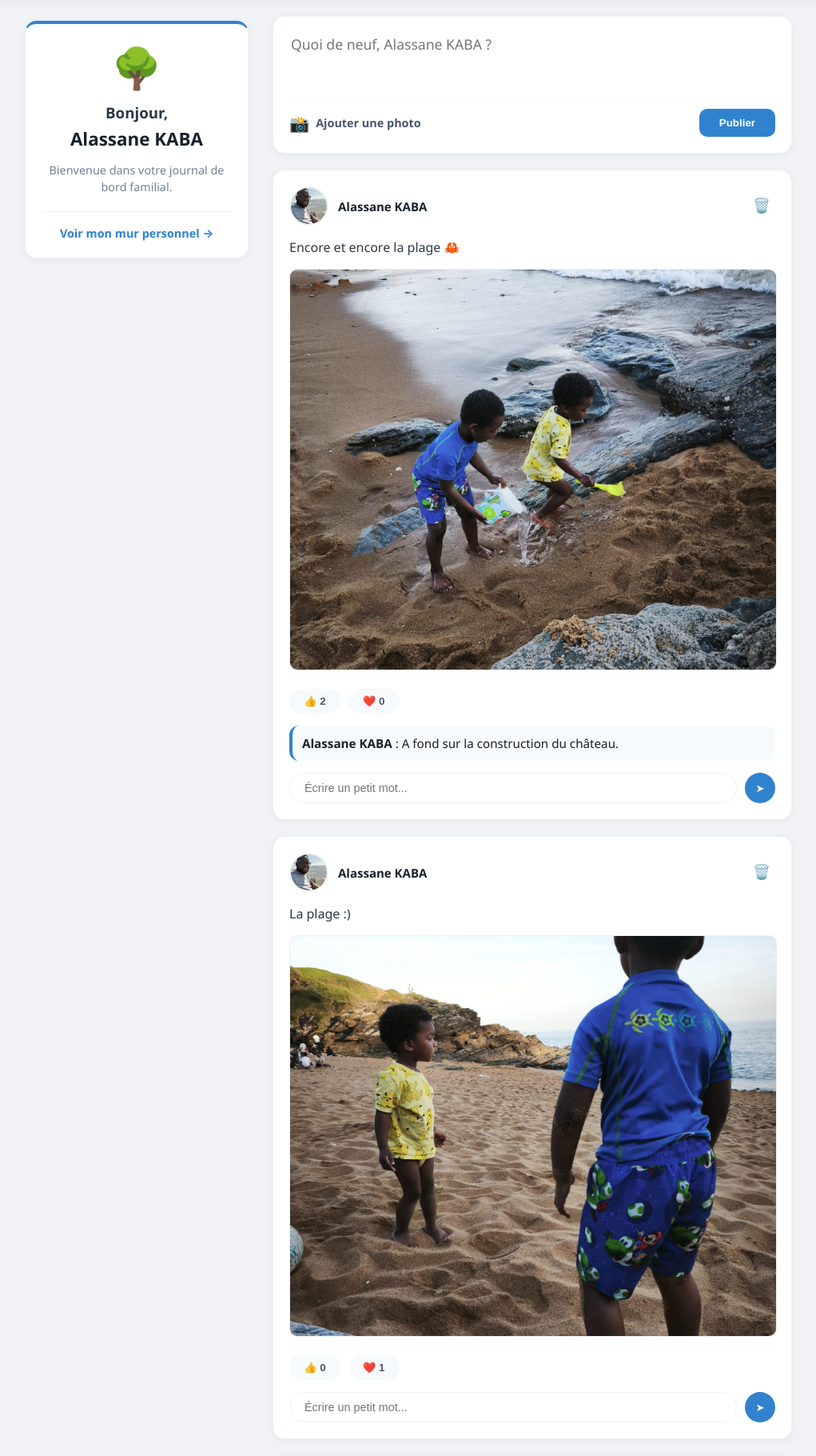
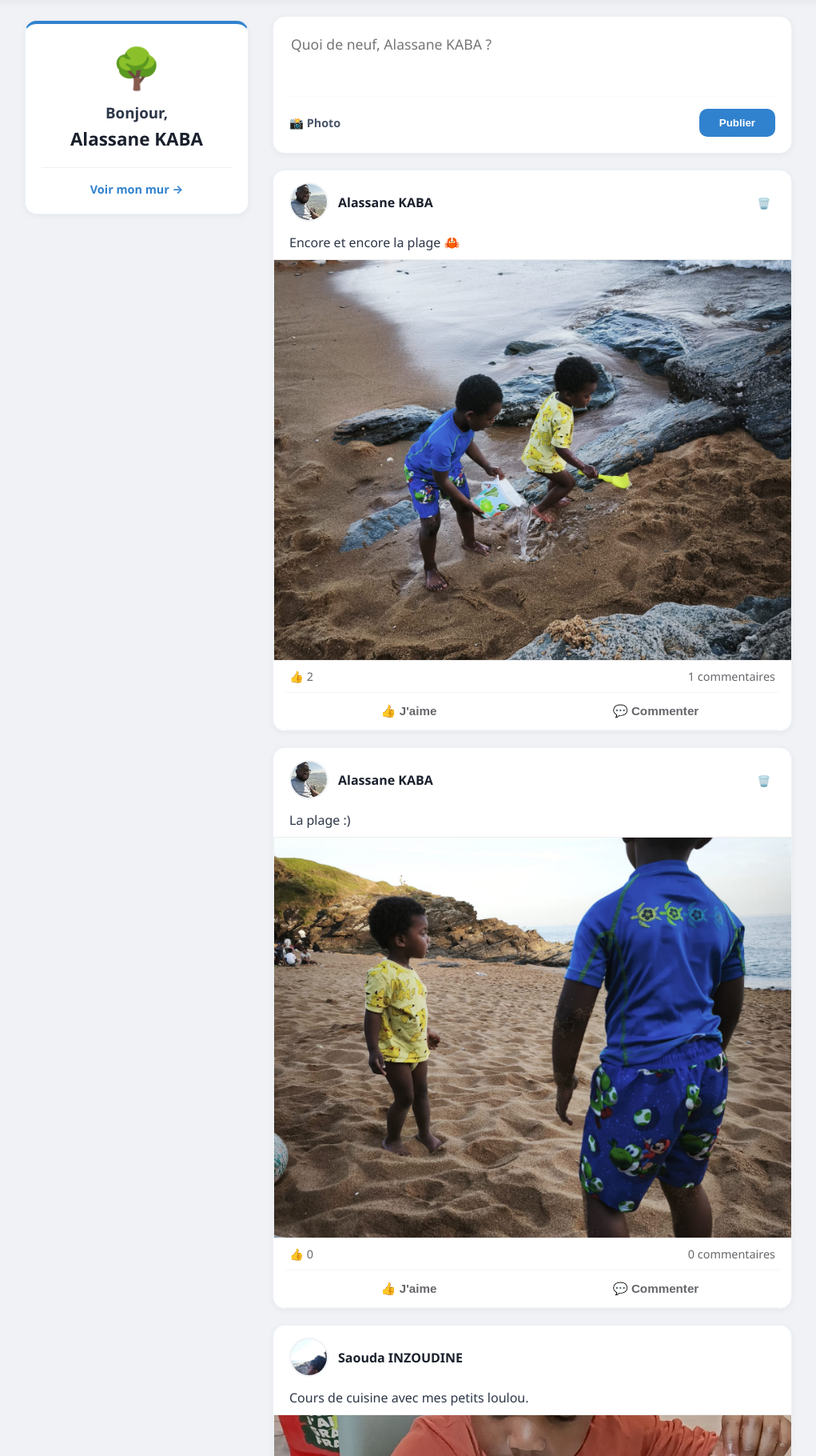
Before and after one commit to alassaneKaba/La-Gazette-Familiale, a Flask app: page / in a window 1280 px wide. Shown: the part 59-1879 px from the top of the page at 80% size, without its empty margins (129-1150 px from the left). Run offline with Flask 3, Linux system fonts and the light colour scheme; a user stored in the database is signed in; data comes from the database, SQL or seed files in the repository; both versions use the stored data as it was after the commit.

```diff
--- a/app.py
+++ b/app.py
@@ -1,4 +1,4 @@
-from flask import Flask, render_template, request, redirect, session, jsonify, flash
+from flask import Flask, render_template, request, redirect, session, jsonify, flash, url_for
 import sqlite3, os
 from werkzeug.utils import secure_filename
 from werkzeug.security import generate_password_hash, check_password_hash
@@ -57,7 +57,13 @@ def home():
             JOIN users ON posts.username = users.username
             ORDER BY posts.id DESC
         """).fetchall()
-        comments = db.execute("SELECT * FROM comments").fetchall()
+
+        # Modification ici : on nomme l'avatar explicitement 'comm_avatar'
+        comments = db.execute('''
+            SELECT comments.*, users.avatar AS comm_avatar
+            FROM comments
+            JOIN users ON comments.username = users.username
+        ''').fetchall()
     return render_template("home.html", posts=posts, comments=comments)
 
 
@@ -248,6 +254,19 @@ def delete_account():
     return redirect("/")
 
 
+@app.route("/delete/<int:post_id>", methods=["POST"])
+def delete_post(post_id):
+    if "user" not in session:
+        return redirect(url_for("login"))
+
+    with get_db() as db:
+        # On vérifie que c'est bien l'auteur qui supprime
+        db.execute("DELETE FROM posts WHERE id = ? AND username = ?", (post_id, session["user"]))
+        db.commit()
+
+    # C'est cette ligne qui évite le "Not Found"
+    return redirect(url_for("home"))
+
 @app.route("/logout")
 def logout():
     session.pop("user", None)
--- a/static/style.css
+++ b/static/style.css
@@ -95,3 +95,30 @@ nav {
         max-height: 350px; /* Encore plus compact sur téléphone */
     }
 }
+
+/* Boutons d'actions Like/Comment */
+.action-btn {
+    flex: 1;
+    background: none;
+    border: none;
+    padding: 10px;
+    color: #65676b;
+    font-weight: 600;
+    font-size: 0.95em;
+    cursor: pointer;
+    display: flex;
+    align-items: center;
+    justify-content: center;
+    gap: 8px;
+    transition: background 0.2s;
+    border-radius: 6px;
+    margin: 2px;
+}
+
+.action-btn:hover {
+    background-color: #f2f2f2;
+}
+
+.action-btn span {
+    display: inline-block;
+}
--- a/templates/home.html
+++ b/templates/home.html
@@ -7,13 +7,12 @@
             <div style="font-size: 50px; margin-bottom: 10px;">🌳</div>
             <h3 style="margin: 0; color: #2d3748;">Bonjour,</h3>
             <h2 style="margin: 5px 0; color: #1a202c; font-size: 1.4em;">{{ session['user'] }}</h2>
-            <p style="font-size: 0.9em; color: #718096; line-height: 1.4;">Bienvenue dans votre journal de bord familial.</p>
             <div style="margin-top: 20px; padding-top: 15px; border-top: 1px solid #edf2f7;">
-                <a href="{{ url_for('profile', username=session['user']) }}" style="text-decoration: none; color: #3182ce; font-weight: 700; font-size: 0.9em;">Voir mon mur personnel →</a>
+                <a href="{{ url_for('profile', username=session['user']) }}" style="text-decoration: none; color: #3182ce; font-weight: 700; font-size: 0.9em;">Voir mon mur →</a>
             </div>
         {% else %}
-            <p style="color: #718096;">Connectez-vous pour voir les derniers souvenirs de la famille.</p>
-            <a href="/login" style="display: inline-block; margin-top: 10px; background: #3182ce; color: white; padding: 10px 20px; border-radius: 10px; text-decoration: none; font-weight: bold;">Se connecter</a>
+            <p style="color: #718096;">Connectez-vous pour participer.</p>
+            <a href="/login" style="display: inline-block; background: #3182ce; color: white; padding: 10px 20px; border-radius: 10px; text-decoration: none; font-weight: bold;">Se connecter</a>
         {% endif %}
     </div>
 </aside>
@@ -27,15 +26,14 @@
                       style="width: 100%; border: none; outline: none; resize: none; font-size: 1.1em; font-family: inherit; min-height: 60px; margin-bottom: 10px;"></textarea>
 
             <div id="preview-container" style="display: none; position: relative; margin-bottom: 15px;">
-                <img id="image-preview" src="#" alt="Aperçu" style="width: 100%; max-height: 300px; object-fit: cover; border-radius: 12px; border: 1px solid #edf2f7;">
+                <img id="image-preview" src="#" style="width: 100%; max-height: 300px; object-fit: cover; border-radius: 12px; border: 1px solid #edf2f7;">
                 <button type="button" onclick="removeImage()"
-                        style="position: absolute; top: 10px; right: 10px; background: rgba(0,0,0,0.6); color: white; border: none; border-radius: 50%; width: 30px; height: 30px; cursor: pointer; font-weight: bold; display: flex; align-items: center; justify-content: center;">✕</button>
+                        style="position: absolute; top: 10px; right: 10px; background: rgba(0,0,0,0.6); color: white; border: none; border-radius: 50%; width: 30px; height: 30px; cursor: pointer; display: flex; align-items: center; justify-content: center; font-weight: bold;">✕</button>
             </div>
 
             <div style="display: flex; justify-content: space-between; align-items: center; border-top: 1px solid #f7fafc; padding-top: 15px;">
                 <label style="cursor: pointer; color: #4a5568; display: flex; align-items: center; gap: 8px; font-weight: 600; font-size: 0.9em;">
-                    <span style="font-size: 1.4em;">📸</span>
-                    <span id="file-label-text">Ajouter une photo</span>
+                    <span>📸 Photo</span>
                     <input type="file" id="image-input" name="image" accept="image/*" style="display: none;" onchange="previewFile()">
                 </label>
                 <button type="submit" style="background: #3182ce; color: white; padding: 10px 25px; border: none; border-radius: 10px; font-weight: 700; cursor: pointer;">Publier</button>
@@ -45,110 +43,82 @@
     {% endif %}
 
     {% for post in posts %}
-    <div class="post-card">
+    <div class="post-card" style="padding: 0; overflow: hidden; margin-bottom: 20px;">
 
-        <div style="display: flex; justify-content: space-between; align-items: center; margin-bottom: 15px;">
+        <div style="padding: 15px 20px 5px 20px; display: flex; justify-content: space-between; align-items: center;">
             <div style="display: flex; align-items: center; gap: 12px;">
-                <img src="{{ url_for('static', filename='avatars/' + (post['user_avatar'] or 'default.png')) }}" class="avatar">
-                <a href="{{ url_for('profile', username=post['username']) }}" class="username" style="text-decoration: none; color: #1a202c; font-weight: 700;">
+                <img src="{{ url_for('static', filename='avatars/' + (post['user_avatar'] if post['user_avatar'] else 'default.png')) }}" class="avatar">
+                <a href="{{ url_for('profile', username=post['username']) }}" style="text-decoration: none; color: #1a202c; font-weight: 700;">
                     {{ post['username'] }}
                 </a>
             </div>
 
             {% if session.get("user") == post['username'] %}
-            <form method="POST" action="/delete/{{ post['id'] }}" onsubmit="return confirm('Supprimer ce souvenir ?');" style="margin:0;">
-                <button type="submit" style="background:none; border:none; color: #cbd5e0; font-size: 1.1em; cursor:pointer;">🗑️</button>
+            <form method="POST" action="/delete/{{ post['id'] }}" onsubmit="return confirm('Supprimer ce souvenir ?');">
+                <button type="submit" style="background:none; border:none; color: #cbd5e0; cursor:pointer;">🗑️</button>
             </form>
             {% endif %}
         </div>
 
-        <div class="content" style="white-space: pre-wrap; margin-bottom: 15px;">{{ post['content'] }}</div>
+        <div style="padding: 10px 20px; white-space: pre-wrap; color: #2d3748;">{{ post['content'] }}</div>
 
         {% if post['image'] %}
-            <img src="{{ url_for('static', filename='uploads/' + post['image']) }}" class="post-img" onclick="window.open(this.src)" style="cursor: pointer;">
+            <img src="{{ url_for('static', filename='uploads/' + post['image']) }}" class="post-img" style="border-radius: 0; margin: 0; cursor: pointer;" onclick="window.open(this.src)">
         {% endif %}
 
-        <div class="actions" style="display: flex; gap: 10px; border-top: 1px solid #f7fafc; padding-top: 12px;">
-            <button onclick="react({{ post['id'] }}, 'thumb')" class="btn-react">
-                👍 <span id="thumbs-{{ post['id'] }}">{{ post['thumbs'] }}</span>
-            </button>
-            <button onclick="react({{ post['id'] }}, 'heart')" class="btn-react">
-                ❤️ <span id="hearts-{{ post['id'] }}">{{ post['hearts'] }}</span>
-            </button>
+        <div style="display: flex; justify-content: space-between; padding: 10px 20px; font-size: 0.9em; color: #65676b;">
+            <div>👍 <span id="thumbs-{{ post['id'] }}">{{ post['thumbs'] }}</span></div>
+            <div style="cursor: pointer;" onclick="toggleComments({{ post['id'] }})">
+                <span id="comment-count-{{ post['id'] }}">{{ comments|selectattr('post_id', 'equalto', post['id'])|list|length }}</span> commentaires
+            </div>
         </div>
 
-        <div id="comments-{{ post['id'] }}" style="margin-top: 15px;">
+        <div style="display: flex; border-top: 1px solid #f2f4f7; border-bottom: 1px solid #f2f4f7; margin: 0 15px; padding: 2px 0;">
+            <button onclick="react({{ post['id'] }}, 'thumb')" class="action-btn" style="flex: 1; background: none; border: none; padding: 10px; color: #65676b; font-weight: 600; cursor: pointer;">👍 J'aime</button>
+            <button onclick="toggleComments({{ post['id'] }})" class="action-btn" style="flex: 1; background: none; border: none; padding: 10px; color: #65676b; font-weight: 600; cursor: pointer;">💬 Commenter</button>
+        </div>
+
+        <div id="comment-section-{{ post['id'] }}" style="display: none; background: #f0f2f5; padding: 15px 20px;">
+            <div id="comments-{{ post['id'] }}">
                 {% for c in comments %}{% if c['post_id'] == post['id'] %}
-                <div style="background: #f7fafc; padding: 12px; border-radius: 12px; margin-bottom: 8px; font-size: 0.95em; border-left: 4px solid #3182ce;">
-                    <strong>{{ c['username'] }}</strong> : {{ c['content'] }}
+                    <div style="display: flex; gap: 10px; margin-bottom: 12px; align-items: flex-start;">
+                        <img src="{{ url_for('static', filename='avatars/' + (c['comm_avatar'] if c['comm_avatar'] else 'default.png')) }}"
+                             style="width: 32px; height: 32px; border-radius: 50%; object-fit: cover; flex-shrink: 0; border: 1px solid #ddd;">
+                        <div style="background: white; padding: 8px 12px; border-radius: 18px; box-shadow: 0 1px 2px rgba(0,0,0,0.05);">
+                            <strong style="font-size: 0.85em; display: block; color: #1c1e21;">{{ c['username'] }}</strong>
+                            <span style="font-size: 0.95em; color: #1c1e21;">{{ c['content'] }}</span>
+                        </div>
                     </div>
                 {% endif %}{% endfor %}
             </div>
 
             {% if session.get("user") %}
-        <form onsubmit="addComment(event, {{ post['id'] }})" style="display: flex; gap: 10px; margin-top: 15px;">
-            <input id="comment-input-{{ post['id'] }}" placeholder="Écrire un petit mot..."
-                   style="flex: 1; background: #fff; border: 1px solid #edf2f7; border-radius: 25px; padding: 10px 18px; outline: none; font-size: 0.9em;">
-            <button type="submit" style="background: #3182ce; color: white; border: none; border-radius: 50%; width: 38px; height: 38px; cursor: pointer;">➤</button>
+            <form onsubmit="addComment(event, {{ post['id'] }})" style="display: flex; gap: 8px; align-items: center; margin-top: 15px;">
+                <input id="comment-input-{{ post['id'] }}" placeholder="Écrire un commentaire..."
+                       style="flex: 1; background: white; border: 1px solid #ddd; border-radius: 20px; padding: 8px 15px; outline: none; font-size: 0.9em;">
+                <button type="submit" style="background: none; border: none; color: #1877f2; font-weight: bold; cursor: pointer;">Publier</button>
             </form>
             {% endif %}
+        </div>
     </div>
     {% endfor %}
 </main>
 
 <script>
-// --- GESTION DE L'APERÇU IMAGE ---
-function previewFile() {
-    const preview = document.getElementById('image-preview');
-    const container = document.getElementById('preview-container');
-    const fileText = document.getElementById('file-label-text');
-    const file = document.getElementById('image-input').files[0];
-    const reader = new FileReader();
-
-    reader.onloadend = function () {
-        preview.src = reader.result;
-        container.style.display = "block";
-        fileText.innerText = "Changer la photo";
+function toggleComments(postId) {
+    const section = document.getElementById('comment-section-' + postId);
+    section.style.display = (section.style.display === "none") ? "block" : "none";
 }
 
-    if (file) {
-        reader.readAsDataURL(file);
-    } else {
-        removeImage();
-    }
+function react(postId, type) {
+    fetch("/react/" + postId + "/" + type, { method: "POST", headers: { 'X-Requested-With': 'XMLHttpRequest' }})
+    .then(res => {
+        if (res.status === 403 || res.status === 401) { window.location.href = "/login"; return; }
+        return res.json();
+    })
+    .then(data => { if (data) document.getElementById("thumbs-" + postId).innerText = data.thumb; });
 }
 
-function removeImage() {
-    const input = document.getElementById('image-input');
-    const container = document.getElementById('preview-container');
-    const fileText = document.getElementById('file-label-text');
-    input.value = "";
-    container.style.display = "none";
-    fileText.innerText = "Ajouter une photo";
-}
-
-// --- LOGIQUE RÉACTIONS ---
-function react(postId, type) {
-    fetch("/react/" + postId + "/" + type, {
-        method: "POST",
-        headers: { 'X-Requested-With': 'XMLHttpRequest' }
-    })
-    .then(response => {
-        if (response.status === 403 || response.status === 401) {
-            window.location.href = "/login";
-            return;
-        }
-        return response.json();
-    })
-    .then(data => {
-        if (data && data.thumb !== undefined) {
-            document.getElementById("thumbs-" + postId).innerText = data.thumb;
-            document.getElementById("hearts-" + postId).innerText = data.heart;
-        }
-    });
-}
-
-// --- LOGIQUE COMMENTAIRES ---
 function addComment(event, postId) {
     event.preventDefault();
     let input = document.getElementById("comment-input-" + postId);
@@ -159,23 +129,36 @@ function addComment(event, postId) {
         headers: {"Content-Type": "application/x-www-form-urlencoded"},
         body: "content=" + encodeURIComponent(input.value)
     })
-    .then(res => {
-        if (res.status === 403 || res.status === 401) {
-            window.location.href = "/login";
-            return;
-        }
-        return res.json();
-    })
+    .then(res => res.json())
     .then(data => {
         if (data && data.username) {
             let div = document.getElementById("comments-" + postId);
+            let userAvatar = "{{ session.get('user_avatar', 'default.png') }}";
             div.innerHTML += `
-                <div style="background: #f7fafc; padding: 12px; border-radius: 12px; margin-bottom: 8px; border-left: 4px solid #3182ce;">
-                    <strong>${data.username}</strong> : ${data.content}
+                <div style="display: flex; gap: 10px; margin-bottom: 12px; align-items: flex-start;">
+                    <img src="/static/avatars/${userAvatar}" style="width: 32px; height: 32px; border-radius: 50%; object-fit: cover; flex-shrink: 0; border: 1px solid #ddd;">
+                    <div style="background: white; padding: 8px 12px; border-radius: 18px; box-shadow: 0 1px 2px rgba(0,0,0,0.05);">
+                        <strong style="font-size: 0.85em; display: block; color: #1c1e21;">${data.username}</strong>
+                        <span style="font-size: 0.95em; color: #1c1e21;">${data.content}</span>
+                    </div>
                 </div>`;
+            document.getElementById("comment-count-" + postId).innerText = parseInt(document.getElementById("comment-count-" + postId).innerText) + 1;
             input.value = "";
         }
     });
 }
+
+function previewFile() {
+    const preview = document.getElementById('image-preview');
+    const file = document.getElementById('image-input').files[0];
+    const reader = new FileReader();
+    reader.onloadend = () => { preview.src = reader.result; document.getElementById('preview-container').style.display = "block"; }
+    if (file) reader.readAsDataURL(file);
+}
+
+function removeImage() {
+    document.getElementById('image-input').value = "";
+    document.getElementById('preview-container').style.display = "none";
+}
 </script>
 {% endblock %}
```
Also changed, not shown: database.db. Lines whose indentation alone changed are shown as unchanged.
